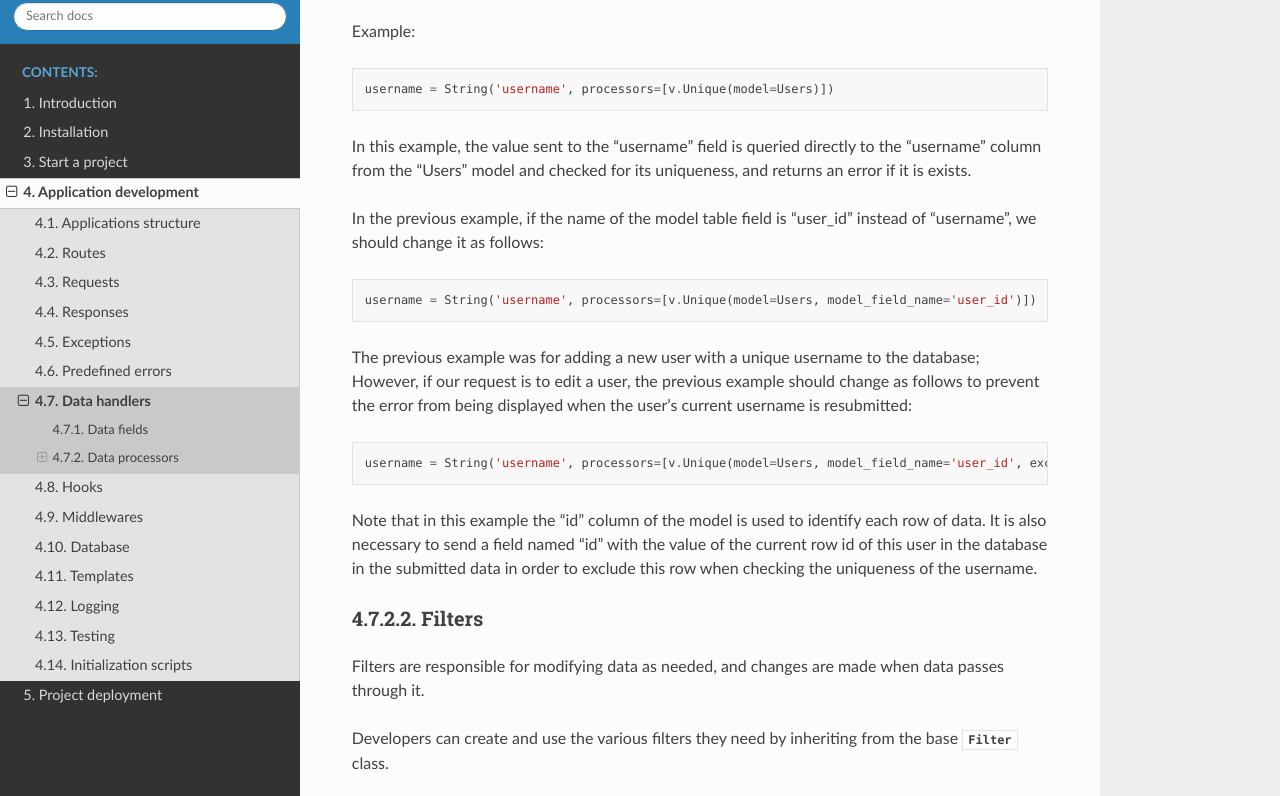
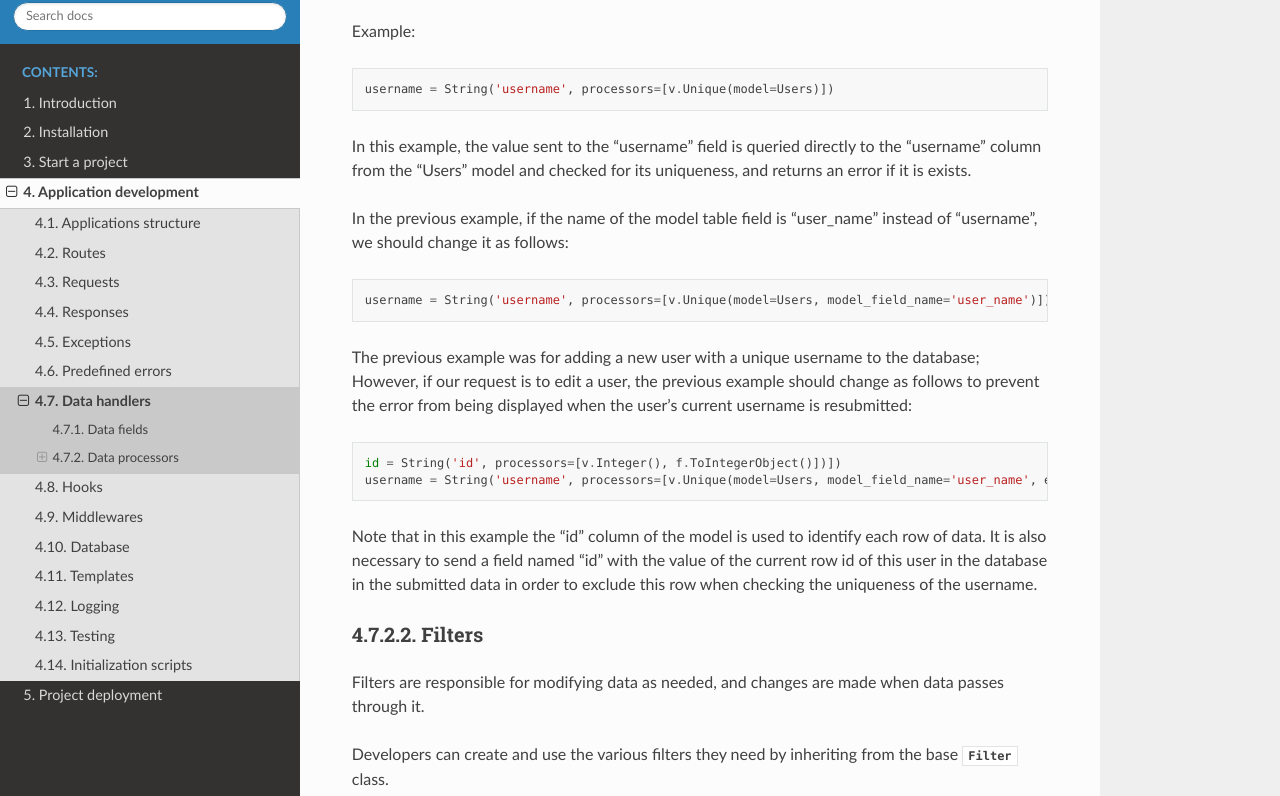
Before and after one commit to EndFramework/backendpy, a Sphinx documentation site: the page built from docs/data_handlers.rst, in a window 1280 px wide and 900 px high, scrolled down 4810 px, cut to the strip 49-845 px from the top of the window. Built offline with Sphinx 7.4.7 and the Read the Docs theme 2.0.0, drawn with Linux system fonts in a browser that asks for light colours.

Commit message:
Update unique data validator param names

```diff
--- a/docs/data_handlers.rst
+++ b/docs/data_handlers.rst
@@ -169,12 +169,12 @@ Example:
 In this example, the value sent to the "username" field is queried directly to the "username" column from the "Users"
 model and checked for its uniqueness, and returns an error if it is exists.
 
-In the previous example, if the name of the model table field is "user_id" instead of "username", we should change it
+In the previous example, if the name of the model table field is "user_name" instead of "username", we should change it
 as follows:
 
 .. code-block:: python
 
-    username = String('username', processors=[v.Unique(model=Users, model_field_name='user_id')])
+    username = String('username', processors=[v.Unique(model=Users, model_field_name='user_name')])
 
 The previous example was for adding a new user with a unique username to the database; However, if our request is
 to edit a user, the previous example should change as follows to prevent the error from being displayed when the
@@ -182,7 +182,8 @@ user's current username is resubmitted:
 
 .. code-block:: python
 
-    username = String('username', processors=[v.Unique(model=Users, model_field_name='user_id', except_self='id')])
+    id = String('id', processors=[v.Integer(), f.ToIntegerObject()])])
+    username = String('username', processors=[v.Unique(model=Users, model_field_name='user_name', exclude_self_by_field=id)])
 
 Note that in this example the "id" column of the model is used to identify each row of data. It is also necessary
 to send a field named "id" with the value of the current row id of this user in the database in the submitted data
```
Also changed, not shown: 1 other file.
